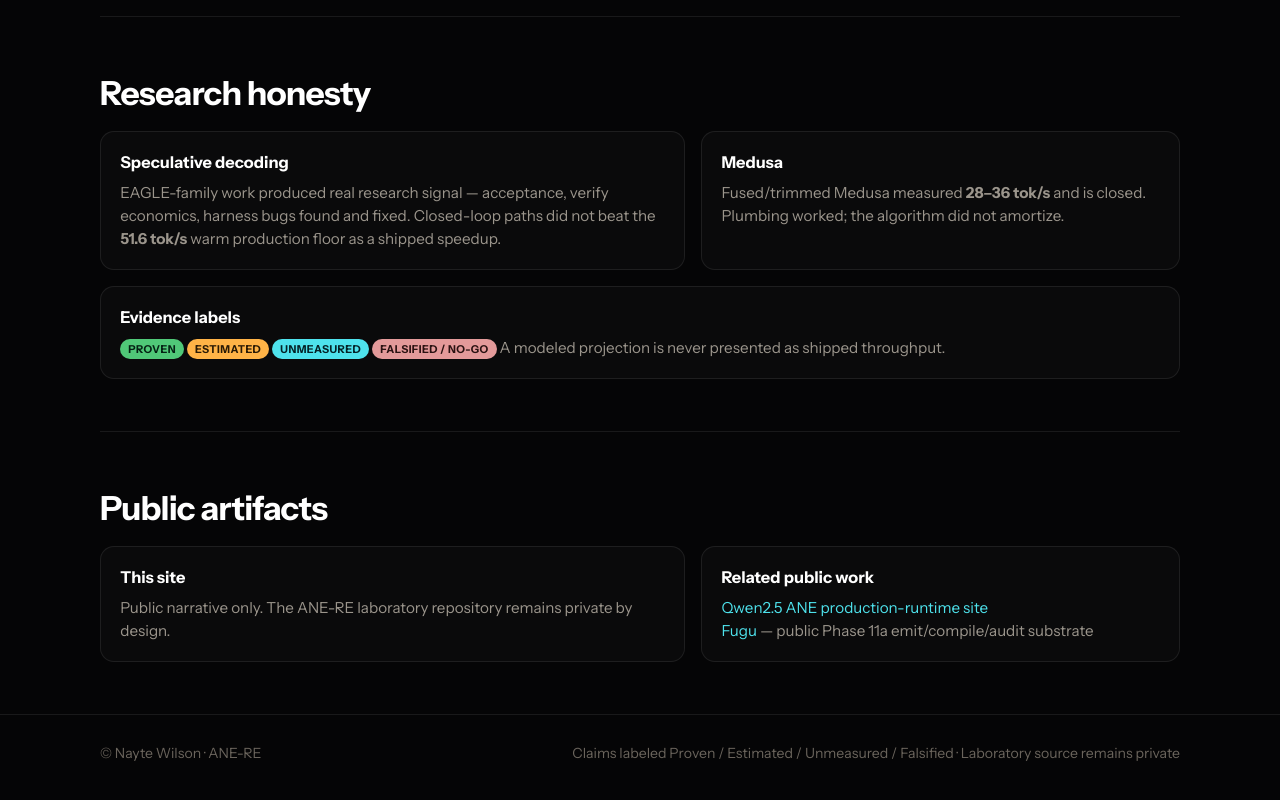
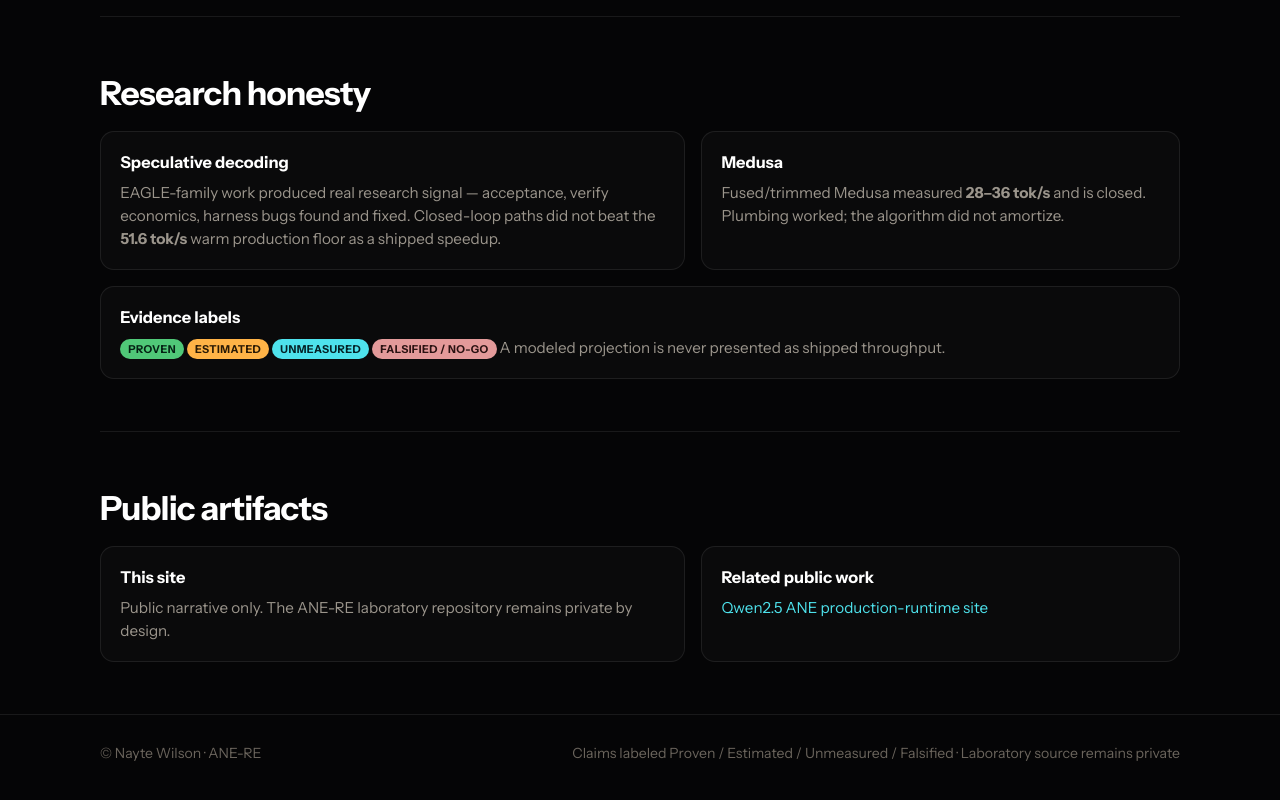
Before and after one commit to naytewilson/ane-re-site, a plain HTML site: page index.html in a window 1280 px wide. Shown: the part 5056-5856 px from the top of the page. Drawn offline with Linux system fonts and the light colour scheme.

Commit message:
Remove public Fugu link after making the repository private.

```diff
--- a/index.html
+++ b/index.html
@@ -335,8 +335,7 @@
         <div class="card">
           <h3>Related public work</h3>
           <p>
-            <a href="https://naytewilson.github.io/qwen2.5-ane-optimization-site/">Qwen2.5 ANE production-runtime site</a><br>
-            <a href="https://github.com/naytewilson/fugu">Fugu</a> — public Phase&nbsp;11a emit/compile/audit substrate
+            <a href="https://naytewilson.github.io/qwen2.5-ane-optimization-site/">Qwen2.5 ANE production-runtime site</a>
           </p>
         </div>
       </div>
```
